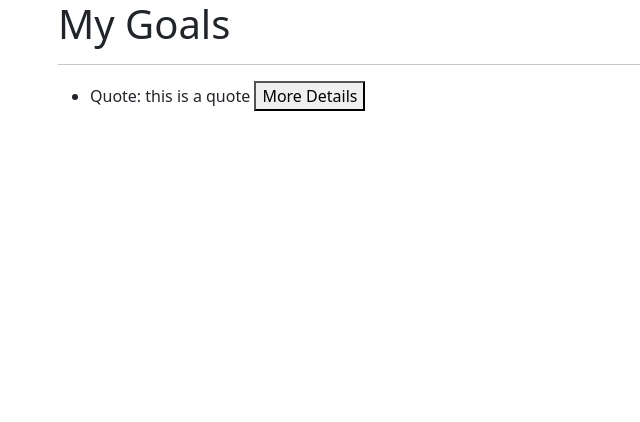
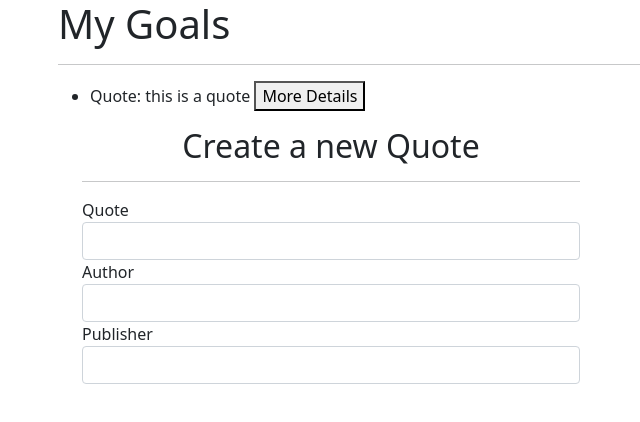
Before and after one commit to vokumu/QuotesApp, an Angular app: page / in a window 1280 px wide. Shown: the top 422 px of the page, without its empty margins (24-664 px from the left). Built offline with nearby package versions, Linux system fonts and the light colour scheme.

Commit message:
Added the add quote form

```diff
--- a/src/app/quote-form/quote-form.component.html
+++ b/src/app/quote-form/quote-form.component.html
@@ -1 +1,18 @@
-<p>quote-form works!</p>
+<div class="container-fluid">
+    <h2 class="text-center">Create a new Quote</h2>
+    <hr>
+    <form>
+        <div class="form-group">
+            <label for="name">Quote</label>
+            <input type="text" required class="form-control" id="quote">
+        </div>
+        <div class="form-group">
+            <label for="name">Author</label>
+            <input type="text" required class="form-control" id="author">
+        </div>
+        <div class="form-group">
+            <label for="name">Publisher</label>
+            <input type="text" required class="form-control" id="publisher">
+        </div>
+    </form>
+</div>
--- a/src/app/quotes/quotes.component.html
+++ b/src/app/quotes/quotes.component.html
@@ -13,6 +13,7 @@
                     <app-quote-detail [quote]='quote' (isComlete)='deleteQuote($event,i)'></app-quote-detail>
                 </div>
             </ul>
+            <app-quote-form></app-quote-form>
         </div>
     </div>
 </div>
```
